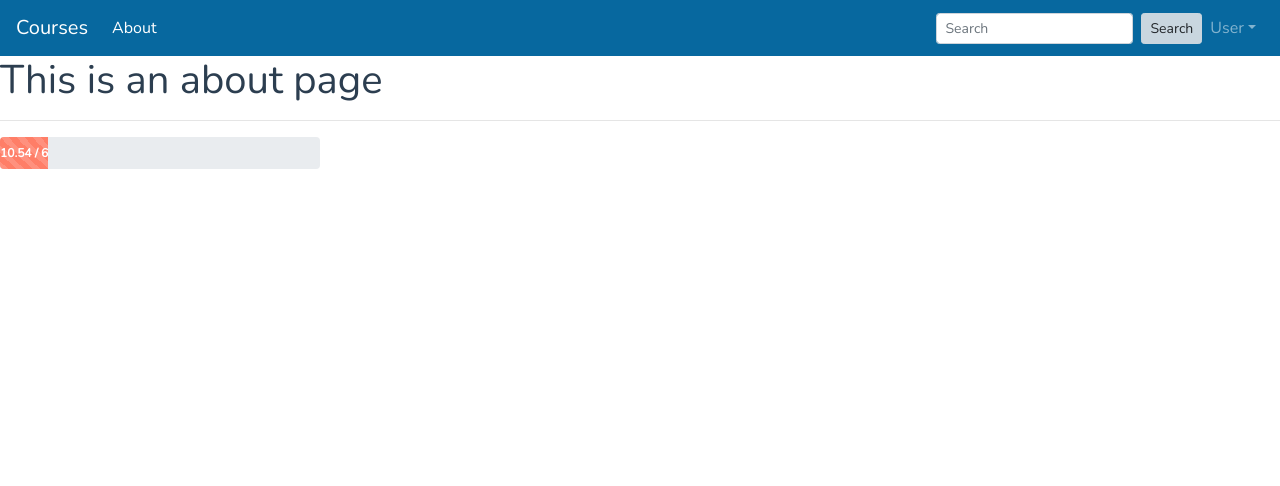
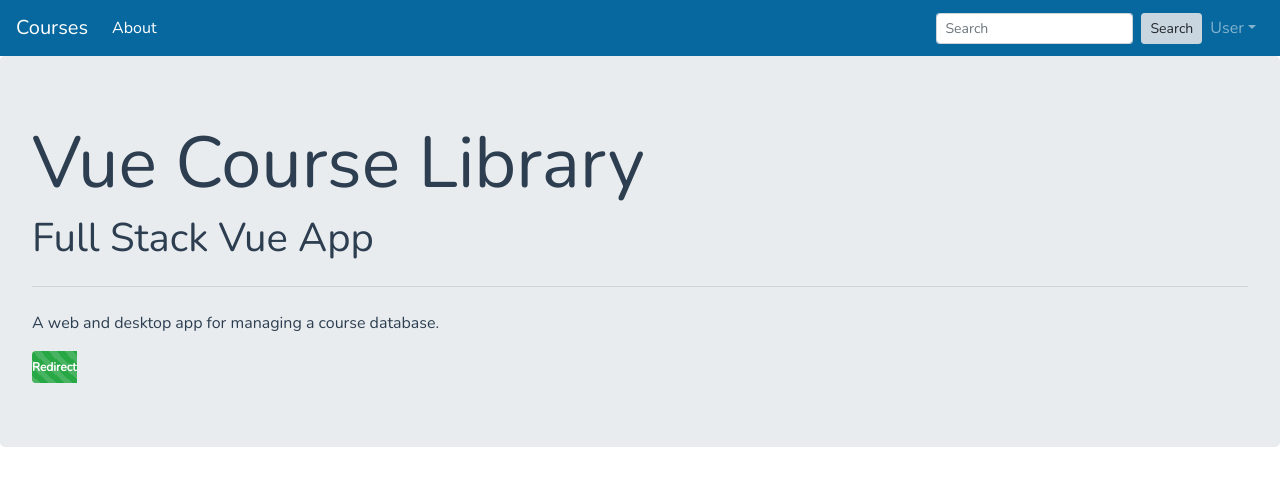
Before and after one commit to kalenhoneyfield/fullstack-vue-app, a Vue app: page /about in a window 1280 px wide. Shown: the top 486 px of the page. Built offline with nearby package versions, Linux system fonts and the light colour scheme; no server answers; a web font is replaced by a local one.

Commit message:
Add basic profile page
Profile page contains name and email along with a silly clicker toy.

```diff
--- a/src/components/NavBar.vue
+++ b/src/components/NavBar.vue
@@ -30,7 +30,7 @@
               <b-dropdown-item to="/signIn">Sign In</b-dropdown-item>
             </div>
             <div v-else>
-              <b-dropdown-item href="#">Profile</b-dropdown-item>
+              <b-dropdown-item to="/profile">Profile</b-dropdown-item>
               <b-dropdown-item href="#" @click="signOut">Sign Out</b-dropdown-item>
             </div>
           </b-nav-item-dropdown>
--- a/src/main.js
+++ b/src/main.js
@@ -5,9 +5,6 @@ import App from './App.vue';
 import router from './router';
 import store from './store';
 
-// import 'bootstrap/dist/css/bootstrap.css';
-// import './assets/theme_1595771679244.css';
-// import 'bootstrap-vue/dist/bootstrap-vue.css';
 import './assets/sass/index.sass';
 
 Vue.use(BootstrapVue);
--- a/src/router/index.js
+++ b/src/router/index.js
@@ -24,6 +24,11 @@ const routes = [
     // this generates a separate chunk (about.[hash].js) for this route
     // which is lazy-loaded when the route is visited.
     component: () => import(/* webpackChunkName: "about" */ '../views/About.vue'),
+  },
+  {
+    path: '/profile',
+    name: 'Profile',
+    component: () => import(/* webpackChunkName: "about" */ '../views/Profile.vue'),
   },
   {
     path: '/course/:id',
--- a/src/views/About.vue
+++ b/src/views/About.vue
@@ -1,12 +1,24 @@
 <template>
-  <div class="about">
-    <h1>This is an about page</h1>
-    <hr />
-    <b-progress :max="max" height="2rem" class="w-25">
-      <b-progress-bar :value="progress" animated variant="warning">
-        <strong>{{ value.toFixed(2) }} / {{ max }}</strong>
-      </b-progress-bar>
-    </b-progress>
+  <div>
+    <b-jumbotron>
+      <template v-slot:header>Vue Course Library</template>
+
+      <template v-slot:lead>
+        <h1>Full Stack Vue App</h1>
+      </template>
+
+      <hr class="my-4" />
+
+      <p>
+        A web and desktop app for managing a course database.
+      </p>
+
+      <b-progress :max="max" height="2rem" class="w-25">
+        <b-progress-bar :value="progress" animated variant="green">
+          <strong>Redirecting back to home</strong>
+        </b-progress-bar>
+      </b-progress>
+    </b-jumbotron>
   </div>
 </template>
 
--- /dev/null
+++ b/src/views/Profile.vue
@@ -0,0 +1,190 @@
+<template>
+  <b-container fluid class="mx-auto text-center" @click="fillit">
+    {{ name }}
+    <hr />
+    {{ email }}
+    <hr />
+
+    <div class="progress" :data-percentage="percentageFilled">
+      <span class="progress-left">
+        <span class="progress-bar"></span>
+      </span>
+      <span class="progress-right">
+        <span class="progress-bar"></span>
+      </span>
+      <div class="progress-value">
+        <div>
+          {{ percentageFilled }}%<br />
+          <span>completed</span>
+        </div>
+      </div>
+    </div>
+  </b-container>
+</template>
+
+<script>
+export default {
+  name: 'Profile',
+  data() {
+    return {
+      name: this.$store.state.user.fullName,
+      email: this.$store.state.user.emailAddress,
+      percentageFilled: 0,
+    };
+  },
+  methods: {
+    fillit() {
+      this.percentageFilled += Math.floor(Math.random()) + 1;
+      this.percentageFilled = this.percentageFilled > 100 ? 90 : this.percentageFilled;
+      return this.percentageFilled;
+    },
+  },
+};
+</script>
+<style lang="scss" scoped>
+//https://codepen.io/fuzzywalrus/pen/OxYENY
+//think I should reinvent this wheel using some JS
+//styling
+$borderWidth: 10px;
+$animationTime: 1.5s;
+$border-color-default: #eee;
+$border-color-fill: var(--danger);
+$size: 150px;
+
+//Create how many steps
+$howManySteps: 100; //this needs to be even.
+//for fun try using 20 and changine in the HTML the data-percentage to 15 or 85
+
+.progress {
+  width: $size;
+  height: $size;
+  line-height: $size;
+  background: none;
+  margin: 0 auto;
+  box-shadow: none;
+  position: relative;
+  &:after {
+    content: '';
+    width: 100%;
+    height: 100%;
+    border-radius: 50%;
+    border: $borderWidth solid $border-color-default;
+    position: absolute;
+    top: 0;
+    left: 0;
+  }
+  > span {
+    width: 50%;
+    height: 100%;
+    overflow: hidden;
+    position: absolute;
+    top: 0;
+    z-index: 1;
+  }
+  .progress-left {
+    left: 0;
+  }
+  .progress-bar {
+    width: 100%;
+    height: 100%;
+    background: none;
+    border-width: $borderWidth;
+    border-style: solid;
+    position: absolute;
+    top: 0;
+    border-color: $border-color-fill;
+  }
+  .progress-left .progress-bar {
+    left: 100%;
+    border-top-right-radius: ($size/2);
+    border-bottom-right-radius: ($size/2);
+    border-left: 0;
+    -webkit-transform-origin: center left;
+    transform-origin: center left;
+    // animation: loading-2 1.5s linear forwards 1.8s;
+  }
+  .progress-right {
+    right: 0;
+    .progress-bar {
+      left: -100%;
+      border-top-left-radius: ($size/2);
+      border-bottom-left-radius: ($size/2);
+      border-right: 0;
+      -webkit-transform-origin: center right;
+      transform-origin: center right;
+      // animation: loading-1 1.8s linear forwards;
+    }
+  }
+  .progress-value {
+    display: flex;
+    border-radius: 50%;
+    font-size: 36px;
+    text-align: center;
+    line-height: 20px;
+    align-items: center;
+    justify-content: center;
+    position: absolute;
+    right: 20%;
+    height: 100%;
+    //font-family: $work-sans;
+    font-weight: 300;
+    div {
+      margin-top: 10px;
+    }
+    span {
+      font-size: 12px;
+      text-transform: uppercase;
+    }
+  }
+}
+
+/* This for loop creates the 	necessary css animation names
+Due to the split circle of progress-left and progress right, we must use the animations on each side.
+*/
+@for $i from 1 through $howManySteps {
+  $stepName: ($i * (100 / $howManySteps));
+
+  //animation only the left side if below 50%
+  @if $i <= ($howManySteps/2) {
+    .progress[data-percentage='#{$stepName}'] {
+      .progress-right .progress-bar {
+        animation: loading-#{$i} $animationTime linear forwards;
+      }
+      .progress-left .progress-bar {
+        animation: 0;
+      }
+    }
+  }
+  //animation only the right side if above 50%
+  @if $i > ($howManySteps/2) {
+    .progress[data-percentage='#{$stepName}'] {
+      .progress-right .progress-bar {
+        animation: loading-#{1 * ($howManySteps/2)} $animationTime linear forwards;
+      }
+      .progress-left .progress-bar {
+        animation: loading-#{$i - ($howManySteps/2)} $animationTime linear forwards $animationTime;
+      }
+    }
+  }
+}
+
+//animation
+@for $i from 1 through ($howManySteps/2) {
+  $degrees: (180/ ($howManySteps/2));
+  $degrees: ($degrees * $i);
+  @keyframes loading-#{$i} {
+    0% {
+      -webkit-transform: rotate(0deg);
+      transform: rotate(0deg);
+    }
+    100% {
+      -webkit-transform: rotate($degrees);
+      transform: rotate(#{$degrees}deg);
+    }
+  }
+}
+//additional styling
+.progress {
+  margin-bottom: 1em;
+}
+</style>
```
Also changed, not shown: src/App.vue (+0 -24 lines).
